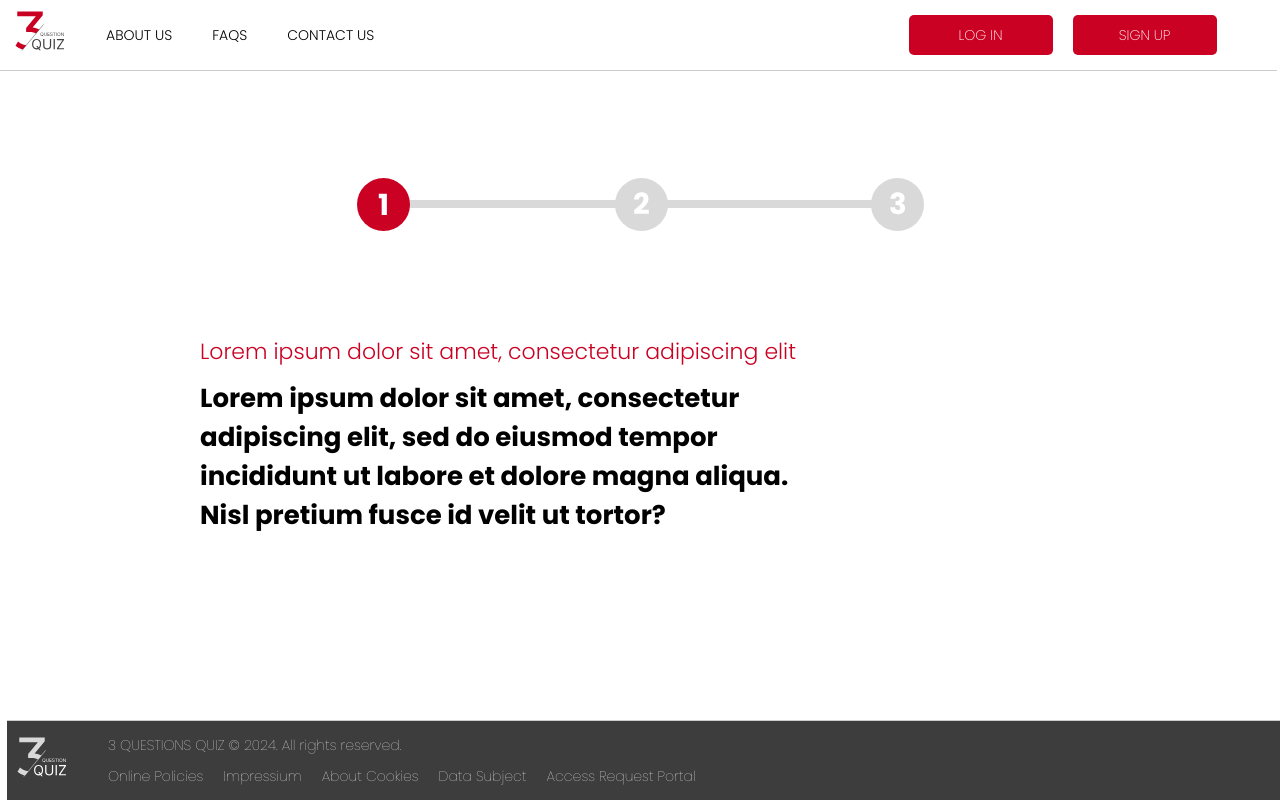
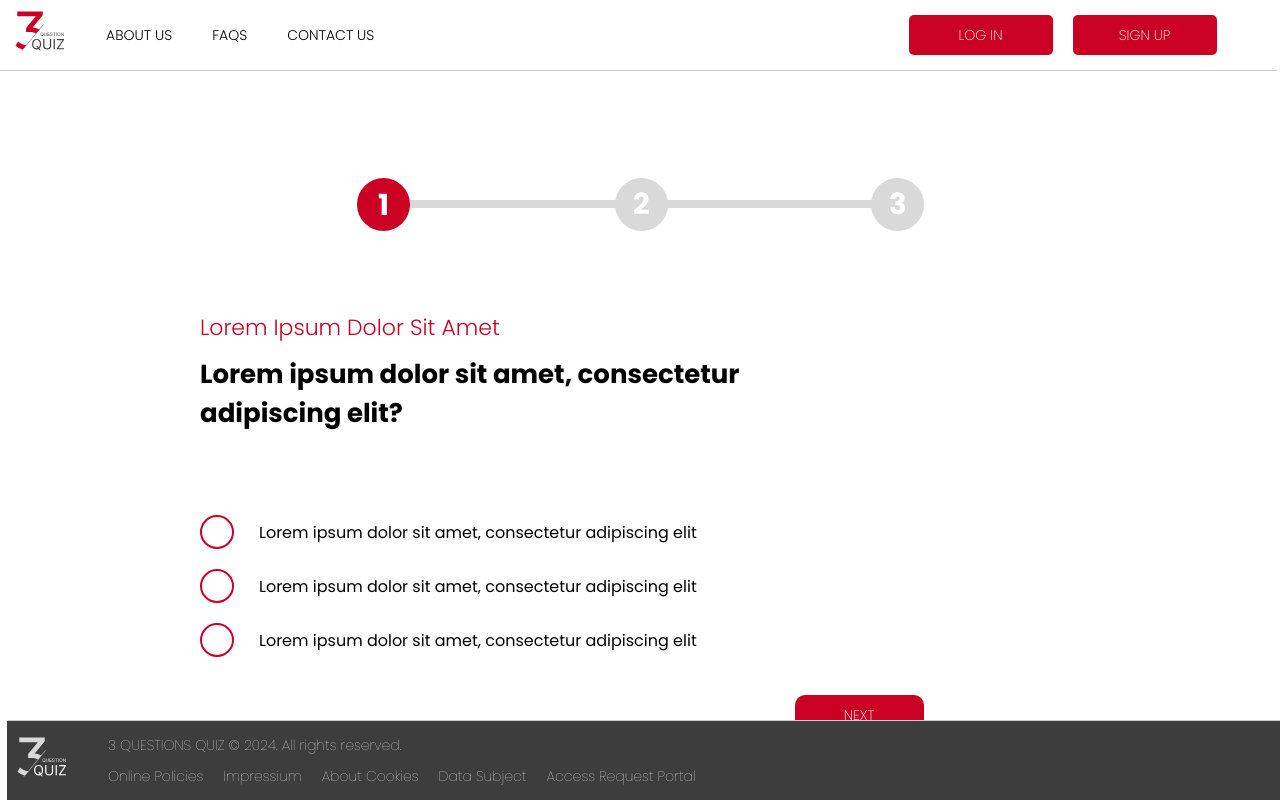
Before and after one commit to AD202310/three_questions_quiz, a React (Create React App) app in the folder client/: page /quiz in a window 1280 px wide. Built offline with nearby package versions, Linux system fonts and the light colour scheme.

Commit message:
Quiz component layout: answers, next button; App: code splitting

```diff
--- a/client/src/App.jsx
+++ b/client/src/App.jsx
@@ -1,22 +1,25 @@
-import React from 'react';
+import React, { Suspense } from 'react';
 import { BrowserRouter as Router, Routes, Route } from 'react-router-dom';
-import Homepage from './components/Homepage';
-import LoginPage from './components/LoginPage';
 import Nav from './components/Nav';
 import Footer from './components/Footer';
-import Signup from './components/Signup';
-import Quiz from './components/Quiz';
+// Dynamic imports for components using React.lazy
+const Homepage = React.lazy(() => import('./components/Homepage'));
+const LoginPage = React.lazy(() => import('./components/LoginPage'));
+const Signup = React.lazy(() => import('./components/Signup'));
+const Quiz = React.lazy(() => import('./components/Quiz'));
 
 function App() {
   return (
     <Router>
       <Nav />
+      <Suspense fallback={<div>Loading...</div>}>
         <Routes>
           <Route path="/" element={<Homepage />} />
           <Route path="/login" element={<LoginPage />} />
           <Route path="/signup" element={<Signup />} />
           <Route path="/quiz" element={<Quiz />} />
         </Routes>
+      </Suspense>
       <Footer />
     </Router>
   );
--- a/client/src/components/Quiz.jsx
+++ b/client/src/components/Quiz.jsx
@@ -11,18 +11,34 @@ function Quiz() {
         </section>
 
         <header className="quiz-name">
-         Lorem ipsum dolor sit amet, consectetur adipiscing elit
+         Lorem Ipsum Dolor Sit Amet
         </header>
 
         <div className="quiz-question">
-          Lorem ipsum dolor sit amet, consectetur adipiscing elit, sed do eiusmod tempor incididunt ut labore et dolore magna aliqua. Nisl pretium fusce id velit ut tortor?
+          Lorem ipsum dolor sit amet, consectetur adipiscing elit?
         </div>
 
-        <div className="quiz-answers">
+          <div className="quiz-answers">
+            <label className="custom-radio">
+              <input type="radio" name="quizAnswer" value="1" />
+              <span className="checkmark"></span>
+              Lorem ipsum dolor sit amet, consectetur adipiscing elit
+            </label>
+            <label className="custom-radio">
+              <input type="radio" name="quizAnswer" value="2" />
+              <span className="checkmark"></span>
+              Lorem ipsum dolor sit amet, consectetur adipiscing elit
+            </label>
+            <label className="custom-radio">
+              <input type="radio" name="quizAnswer" value="3" />
+              <span className="checkmark"></span>
+              Lorem ipsum dolor sit amet, consectetur adipiscing elit
+            </label>
+          </div>
 
-
-        </div>
-
+          <div className="div-next-button">
+            <button className="next-button">NEXT</button>
+          </div>
 
       </main>
     </React.Fragment>
--- a/client/src/styles/Quiz.css
+++ b/client/src/styles/Quiz.css
@@ -12,7 +12,7 @@
   height: 24px; /* Height of 24px */
   font-size: 22px; /* Font size of 20px */
   color: #CA0123; /* Text color #CA0123 */
-  margin-top: 104px; /* Space from the <img> above is 104px */
+  margin-top: 80px; /* Space from the <img> above is 104px */
   padding-left: 200px; /* Text starts 326px from the left end of the page */
   box-sizing: border-box; /* Ensures padding is included in the total width and height */
   font-family: "Poppins", sans-serif;
@@ -28,6 +28,7 @@
   font-weight: bold; /* Text is bold */
   /* Additional styles */
   margin-top: 20px; /* Adjust based on layout needs */
+  margin-bottom: 40px;
   padding-left: 200px; /* Adjust if you want some padding inside */
   box-sizing: border-box; /* Ensures padding is included in the total width and height */
   font-family: "Poppins", sans-serif; /* Consistent font family */
@@ -35,7 +36,7 @@
 }
 
 .quiz-answers {
-  width: 529px; /* Width of 529px */
+  width: 829px; /* Width of 529px */
   height: 160px; /* Height of 160px */
   margin-top: 20px; /* Space from the element above, adjust as needed */
   padding-left: 200px; /* Consistency with other elements, adjust as needed */
@@ -43,3 +44,77 @@
   font-family: "Poppins", sans-serif; /* Consistent font family with the rest of the quiz */
   /* Additional styles as needed, e.g., background, border */
 }
+
+.quiz-answer {
+  width: 529px; /* Width of 529px */
+  height: 40px; /* Height of 40px */
+  font-size: 16px; /* Font size of 16px */
+  font-weight: 300; /* Light font weight */
+  color: #666D70; /* Text color #666D70 */
+  font-family: "Poppins", sans-serif; /* Ensuring consistency with other elements */
+  margin-bottom: 20px; /* Optional: adds spacing between answer options, adjust as needed */
+  box-sizing: border-box; /* Ensures padding and border are included in the total width and height */
+  /* Additional styling as needed (e.g., padding, alignment) */
+}
+
+.custom-radio {
+  display: flex;
+  align-items: center;
+  margin-bottom: 20px;
+}
+
+.custom-radio input[type="radio"] {
+  display: none; /* Hide the default radio button */
+}
+
+.custom-radio .checkmark {
+  display: inline-block;
+  width: 30px;
+  height: 30px;
+  border-radius: 90%;
+  margin-right: 25px;
+  border: 2px solid #CA0123;
+  cursor: pointer;
+  position: relative;
+}
+
+/* Style for when the radio button is checked */
+.custom-radio input[type="radio"]:checked + .checkmark::before {
+  content: "✓";
+  color: #CA0123;
+  position: absolute;
+  top: 50%;
+  left: 50%;
+  transform: translate(-50%, -50%);
+  font-size: 25px;
+}
+
+.div-next-button {
+  display: flex;
+  justify-content: flex-end; /* Aligns child elements (next button) to the right */
+  width: 567px; /* Assuming this to match quiz-progress-bar width or is centered similarly */
+  margin-left: auto;
+  margin-right: auto;
+}
+
+.next-button {
+  background-color: #CA0123;
+  color: #FFFFFF;
+  width: 129px;
+  height: 40px;
+  border: none;
+  cursor: pointer;
+  transition: background-color 0.3s;
+  border-radius: 10px;
+  font-family: "Poppins", sans-serif;
+  font-size: 14px;
+  font-weight: 200;
+  font-style: normal;
+  margin-top: 20px;
+  margin-right: 0px; /* Adjusted to align with the right edge of quiz-progress-bar */
+}
+
+/* Additional hover effect for .next-button */
+.next-button:hover {
+  background-color: #B2001F;
+}
```
Lines whose indentation alone changed are shown as unchanged.
